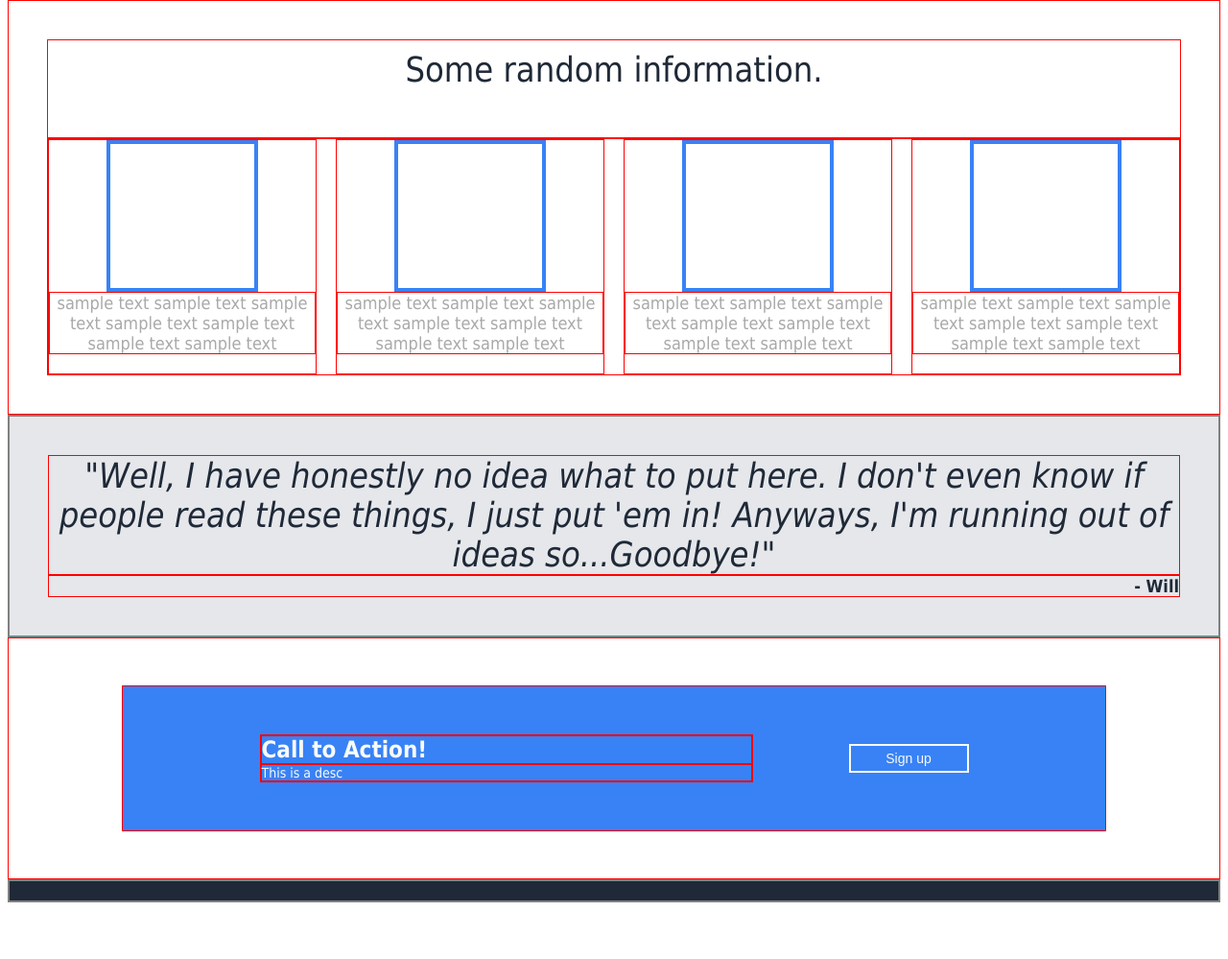
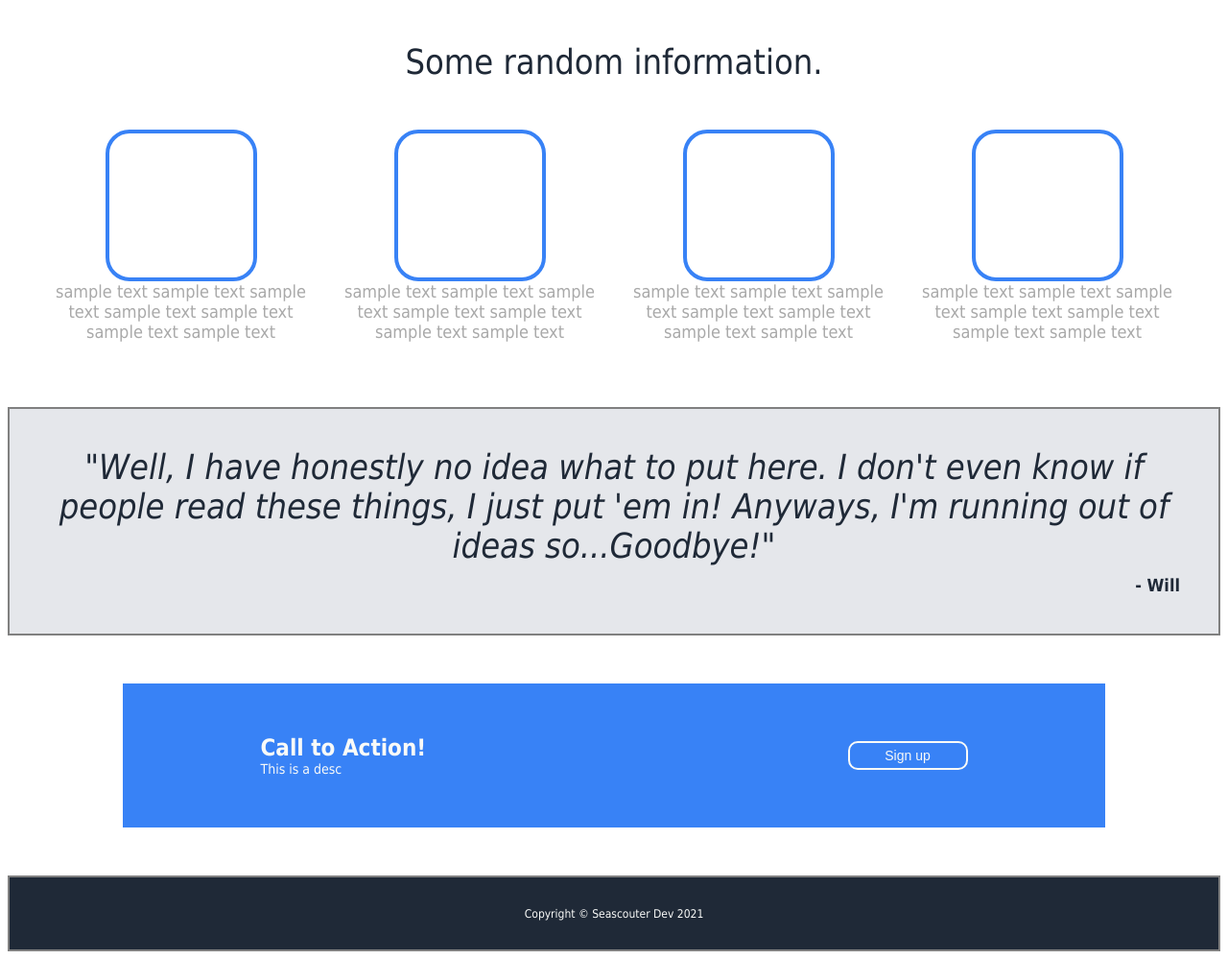
Before and after one commit to Seascouter/odin-landingpage, a plain HTML site: page index.html in a window 1280 px wide. Shown: the part 444-1443 px from the top of the page at 96% size. Before the commit the page ends 1392 px from the top, so only its background shows below. Drawn offline with Linux system fonts and the light colour scheme.

Commit message:
Footer Completed - edited index.html and style.css

```diff
--- a/index.html
+++ b/index.html
@@ -68,7 +68,7 @@
         </div>
     </div>
     <div class="footer">
-
+        <div class="copyright">Copyright © Seascouter Dev 2021</div>
     </div>
 
 </body>
--- a/style.css
+++ b/style.css
@@ -64,6 +64,8 @@
     font-size: 14px;
     color: #F9FAF8;
     background: #3882F6;
+    border: 2px solid #3882F6;
+    border-radius: 10px;
     text-align: center;
 }
 .signin .img {
@@ -104,6 +106,7 @@
     height: 150px;
     width: 150px;
     border: 4px solid #3882F6;
+    border-radius: 25px;
     background-color: solid gray;
 }
 .info .infopics .infopt .infot {
@@ -131,6 +134,7 @@
     font-size: 18px;
     color: #1F2937;
     text-align: right;
+    padding-top: 10px;
 }
 
 .ad {
@@ -174,21 +178,22 @@
     color: #F9FAF8;
     background: #3882F6;
     border: 2px solid #F9FAF8;
+    border-radius: 10px;
     text-align: center;
 }
 
 
 .footer {
-    height: 20px;
+    height: 75px;
     width: auto;
     background-color: #1f2937;
     border: 2px solid gray;
+    display: flex;
+    align-items: center;
+    justify-content: center;
 }
-
-
-div {
-    border: 1px solid red;
+.footer .copyright {
+    font-family: "Tahoma", sans-serif;
+    font-size: 12px;
+    color: #F9FAF8;
 }
-img {
-    border: 1px solid blue;
-}
```
